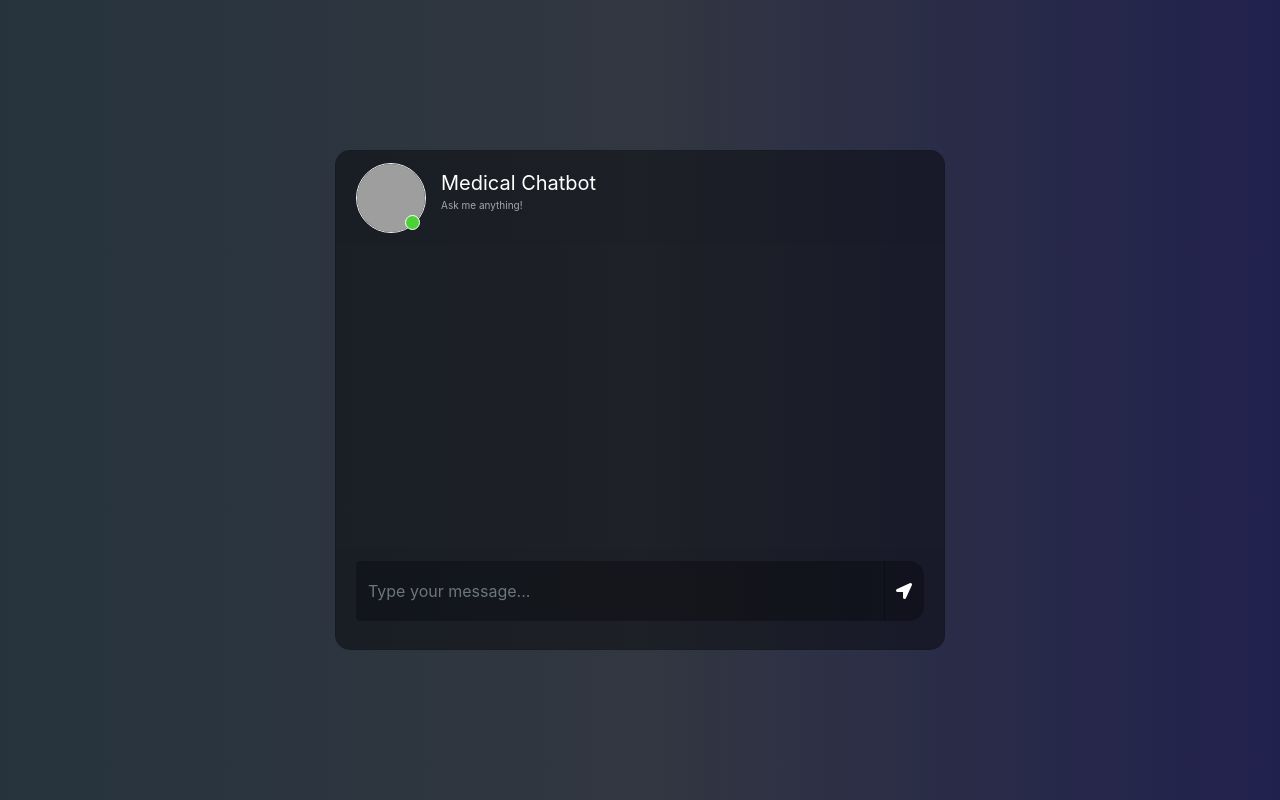
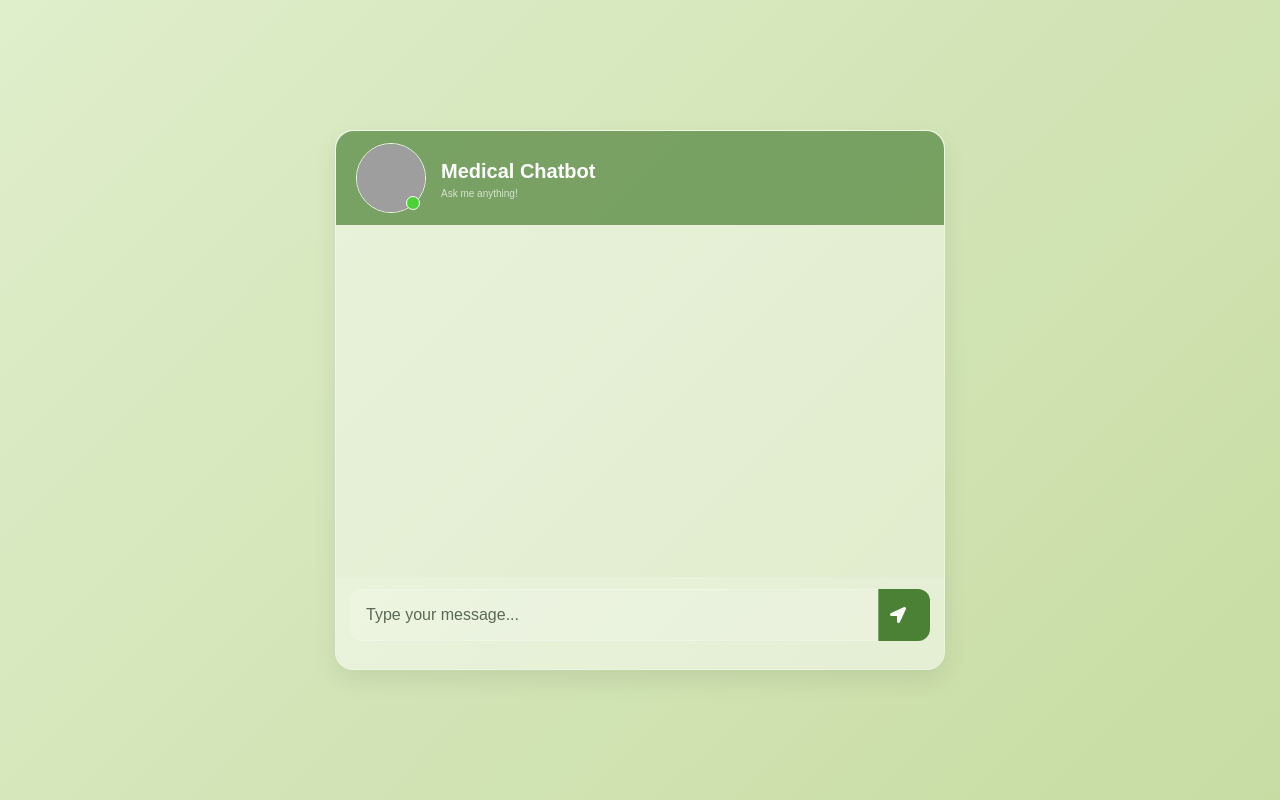
Before and after one commit to Sin7667/medical-chatbot, a Flask app: page / in a window 1280 px wide. Run offline with Flask 3, Linux system fonts and the light colour scheme; data that the repository does not hold is empty; some libraries are stand-ins or nearby versions; grey boxes are pictures that could not be loaded.

Commit message:
feat: implement chat message storage and retrieval with SQLite

```diff
--- a/app.py
+++ b/app.py
@@ -1,4 +1,4 @@
-from flask import Flask, render_template, jsonify, request
+from flask import Flask, render_template, request, session
 from src.helpers import download_hugging_face_embeddings
 from langchain_pinecone import PineconeVectorStore
 from langchain_openai import ChatOpenAI
@@ -8,35 +8,79 @@ from langchain_core.prompts import ChatPromptTemplate
 from dotenv import load_dotenv
 from src.prompt import *
 import os
-
+import sqlite3
+import uuid
+from pathlib import Path
 
 app = Flask(__name__)
+app.secret_key = "development-secret-key"
 
+load_dotenv(Path(__file__).resolve().parents[2] / "secret" / ".env")
 
-load_dotenv()
-
-PINECONE_API_KEY=os.environ.get('PINECONE_API_KEY')
-OPENAI_API_KEY=os.environ.get('OPENAI_API_KEY')
+PINECONE_API_KEY = os.environ.get("PINECONE_API_KEY")
+OPENAI_API_KEY = os.environ.get("OPENAI_API_KEY")
 
 os.environ["PINECONE_API_KEY"] = PINECONE_API_KEY
 os.environ["OPENAI_API_KEY"] = OPENAI_API_KEY
 
+DATABASE = Path(__file__).with_name("chat_history.db")
+
+def get_db():
+    connection = sqlite3.connect(DATABASE)
+    connection.row_factory = sqlite3.Row
+    return connection
+
+def init_db():
+    with get_db() as connection:
+        connection.executescript("""
+            CREATE TABLE IF NOT EXISTS chat_messages (
+                id INTEGER PRIMARY KEY AUTOINCREMENT,
+                user_id TEXT NOT NULL,
+                role TEXT NOT NULL CHECK (role IN ('user', 'assistant')),
+                content TEXT NOT NULL,
+                created_at TEXT NOT NULL DEFAULT CURRENT_TIMESTAMP
+            );
+        """)
+
+def get_user_id():
+    if "user_id" not in session:
+        session["user_id"] = str(uuid.uuid4())
+    return session["user_id"]
+
+def save_message(user_id, role, content):
+    with get_db() as connection:
+        connection.execute(
+            """
+            INSERT INTO chat_messages (user_id, role, content)
+            VALUES (?, ?, ?)
+            """,
+            (user_id, role, content)
+        )
+
+def get_messages_for_user(user_id):
+    with get_db() as connection:
+        return connection.execute(
+            """
+            SELECT role, content
+            FROM chat_messages
+            WHERE user_id = ?
+            ORDER BY id
+            """,
+            (user_id,)
+        ).fetchall()
 
 embeddings = download_hugging_face_embeddings()
 
 index_name = "medical-chatbot"
-# Embed each chunk and upsert the embeddings into your Pinecone index.
 docsearch = PineconeVectorStore.from_existing_index(
     index_name=index_name,
     embedding=embeddings
 )
 
-
-
-
-retriever = docsearch.as_retriever(search_type="similarity", search_kwargs={"k":3})
+retriever = docsearch.as_retriever(search_type="similarity", search_kwargs={"k": 3})
 
 chatModel = ChatOpenAI(model="gpt-4o")
+
 prompt = ChatPromptTemplate.from_messages(
     [
         ("system", system_prompt),
@@ -47,24 +91,25 @@ prompt = ChatPromptTemplate.from_messages(
 question_answer_chain = create_stuff_documents_chain(chatModel, prompt)
 rag_chain = create_retrieval_chain(retriever, question_answer_chain)
 
-
-
 @app.route("/")
 def index():
-    return render_template('chat.html')
+    user_id = get_user_id()
+    messages = get_messages_for_user(user_id)
+    return render_template("chat.html", messages=messages)
 
+@app.route("/get", methods=["POST"])
+def chat():
+    user_id = get_user_id()
+    msg = request.form["msg"]
 
+    response = rag_chain.invoke({"input": msg})
+    answer = response["answer"]
 
-@app.route("/get", methods=["GET", "POST"])
-def chat():
-    msg = request.form["msg"]
-    input = msg
-    print(input)
-    response = rag_chain.invoke({"input": msg})
-    print("Response : ", response["answer"])
-    return str(response["answer"])
+    save_message(user_id, "user", msg)
+    save_message(user_id, "assistant", answer)
 
+    return answer
 
-
-if __name__ == '__main__':
-    app.run(host="0.0.0.0", port= 8080, debug= True)
+if __name__ == "__main__":
+    init_db()
+    app.run(host="0.0.0.0", port=8080, debug=True)
--- a/static/style.css
+++ b/static/style.css
@@ -1,223 +1,176 @@
-body,html{
+body, html {
     height: 100%;
     margin: 0;
-	background: rgb(244, 244, 245);
-   background: -webkit-linear-gradient(to right, rgb(40, 59, 34), rgb(54, 60, 70), rgb(32, 32, 43));
-	background: linear-gradient(to right, rgb(38, 51, 61), rgb(50, 55, 65), rgb(33, 33, 78));
+    background: linear-gradient(135deg, #dfeecb 0%, #c7dca3 100%);
+    font-family: Arial, sans-serif;
 }
 
-.chat{
+.chat {
     margin-top: auto;
     margin-bottom: auto;
 }
-.card{
-	height: 500px;
-	border-radius: 15px !important;
-	background-color: rgba(0,0,0,0.4) !important;
+
+.card {
+    height: 540px;
+    border-radius: 18px !important;
+    background: rgba(255, 255, 255, 0.35) !important;
+    border: 1px solid rgba(255, 255, 255, 0.4);
+    box-shadow: 0 10px 25px rgba(0, 0, 0, 0.08);
 }
-.contacts_body{
-	padding:  0.75rem 0 !important;
+
+.msg_card_body {
     overflow-y: auto;
-	white-space: nowrap;
+    padding: 18px 14px;
+    background: rgba(255, 255, 255, 0.08);
 }
-.msg_card_body{
-	overflow-y: auto;
+
+.card-header {
+    border-radius: 18px 18px 0 0 !important;
+    border-bottom: 0 !important;
+    background: rgba(75, 129, 52, 0.7);
 }
-.card-header{
-	border-radius: 15px 15px 0 0 !important;
-	border-bottom: 0 !important;
+
+.card-footer {
+    border-radius: 0 0 18px 18px !important;
+    border-top: 0 !important;
+    background: rgba(255, 255, 255, 0.2);
+    padding: 12px 14px;
 }
-.card-footer{
-border-radius: 0 0 15px 15px !important;
-	border-top: 0 !important;
+
+.type_msg {
+    background-color: rgba(255, 255, 255, 0.18) !important;
+    border: 1px solid rgba(255, 255, 255, 0.3) !important;
+    color: #1d2d1d !important;
+    height: 52px !important;
+    border-radius: 12px 0 0 12px !important;
+    padding-left: 15px;
 }
-.container{
-	align-content: center;
+
+.type_msg::placeholder {
+    color: rgba(29, 45, 29, 0.7);
 }
-.search{
-	border-radius: 15px 0 0 15px !important;
-	background-color: rgba(0,0,0,0.3) !important;
-	border:0 !important;
-	color:white !important;
+
+.type_msg:focus {
+    box-shadow: none !important;
+    outline: 0px !important;
+    border-color: rgba(75, 129, 52, 0.7) !important;
 }
-.search:focus{
-	 box-shadow:none !important;
-   outline:0px !important;
-}
-.type_msg{
-	background-color: rgba(0,0,0,0.3) !important;
-	border:0 !important;
-	color:white !important;
-	height: 60px !important;
-	overflow-y: auto;
-}
-	.type_msg:focus{
-	 box-shadow:none !important;
-   outline:0px !important;
-}
-.attach_btn{
-	border-radius: 15px 0 0 15px !important;
-	background-color: rgba(0,0,0,0.3) !important;
-	border:0 !important;
+
+.send_btn {
+    border-radius: 0 12px 12px 0 !important;
+    background-color: #4b8134 !important;
+    border: 0 !important;
     color: white !important;
     cursor: pointer;
+    width: 52px;
 }
-.send_btn{
-	border-radius: 0 15px 15px 0 !important;
-	background-color: rgba(0,0,0,0.3) !important;
-	border:0 !important;
-	color: white !important;
-	cursor: pointer;
-}
-.search_btn{
-	border-radius: 0 15px 15px 0 !important;
-	background-color: rgba(0,0,0,0.3) !important;
-	border:0 !important;
-	color: white !important;
-	cursor: pointer;
-}
-.contacts{
-	list-style: none;
-	padding: 0;
-}
-.contacts li{
-	width: 100% !important;
-	padding: 5px 10px;
-	margin-bottom: 15px !important;
-}
-.active{
-	background-color: rgba(0,0,0,0.3);
-}
-.user_img{
+
+.user_img {
     height: 70px;
     width: 70px;
-	border:1.5px solid #f5f6fa;
+    border: 1.5px solid rgba(255,255,255,0.9);
+}
 
-}
-.user_img_msg{
+.user_img_msg {
     height: 40px;
     width: 40px;
-	border:1.5px solid #f5f6fa;
+    border: 1.5px solid rgba(255,255,255,0.9);
+}
 
-}
-.img_cont{
+.img_cont {
     position: relative;
     height: 70px;
     width: 70px;
 }
-.img_cont_msg{
+
+.img_cont_msg {
     height: 40px;
     width: 40px;
 }
-.online_icon{
+
+.online_icon {
     position: absolute;
-	height: 15px;
-	width:15px;
+    height: 14px;
+    width: 14px;
     background-color: #4cd137;
     border-radius: 50%;
     bottom: 0.2em;
     right: 0.4em;
-	border:1.5px solid white;
+    border: 1.5px solid white;
 }
-.offline{
-	background-color: #c23616 !important;
-}
-.user_info{
+
+.user_info {
     margin-top: auto;
     margin-bottom: auto;
     margin-left: 15px;
 }
-.user_info span{
+
+.user_info span {
     font-size: 20px;
     color: white;
+    font-weight: 600;
 }
-.user_info p{
+
+.user_info p {
     font-size: 10px;
-	color: rgba(255,255,255,0.6);
+    color: rgba(255,255,255,0.7);
+    margin: 0;
 }
-.video_cam{
-	margin-left: 50px;
-	margin-top: 5px;
-}
-.video_cam span{
-	color: white;
-	font-size: 20px;
-	cursor: pointer;
-	margin-right: 20px;
-}
-.msg_cotainer{
+
+.msg_cotainer {
     margin-top: auto;
     margin-bottom: auto;
     margin-left: 10px;
-	border-radius: 25px;
-	background-color: rgb(82, 172, 255);
-	padding: 10px;
+    border-radius: 18px 18px 18px 6px;
+    background: linear-gradient(135deg, #5fa8ff, #4a8ee8);
+    color: white;
+    padding: 12px 14px;
     position: relative;
+    max-width: 75%;
+    box-shadow: 0 4px 10px rgba(74, 142, 232, 0.25);
 }
-.msg_cotainer_send{
+
+.msg_cotainer_send {
     margin-top: auto;
     margin-bottom: auto;
     margin-right: 10px;
-	border-radius: 25px;
-	background-color: #58cc71;
-	padding: 10px;
+    border-radius: 18px 18px 6px 18px;
+    background: linear-gradient(135deg, #65c76e, #43a55a);
+    color: white;
+    padding: 12px 14px;
     position: relative;
+    max-width: 75%;
+    box-shadow: 0 4px 10px rgba(67, 165, 90, 0.2);
 }
-.msg_time{
+
+.msg_time,
+.msg_time_send {
     position: absolute;
-	left: 0;
     bottom: -15px;
-	color: rgba(255,255,255,0.5);
+    color: rgba(45, 45, 45, 0.55);
     font-size: 10px;
 }
-.msg_time_send{
-	position: absolute;
-	right:0;
-	bottom: -15px;
-	color: rgba(255,255,255,0.5);
-	font-size: 10px;
+
+.msg_time {
+    left: 10px;
 }
-.msg_head{
-	position: relative;
+
+.msg_time_send {
+    right: 10px;
 }
-#action_menu_btn{
-	position: absolute;
-	right: 10px;
-	top: 10px;
-	color: white;
-	cursor: pointer;
-	font-size: 20px;
+
+#messageFormeight {
+    display: flex;
+    flex-direction: column;
+    gap: 8px;
 }
-.action_menu{
-	z-index: 1;
-	position: absolute;
-	padding: 15px 0;
-	background-color: rgba(0,0,0,0.5);
-	color: white;
-	border-radius: 15px;
-	top: 30px;
-	right: 15px;
-	display: none;
+
+@media (max-width: 576px) {
+    .card {
+        height: 100vh;
+        border-radius: 0 !important;
     }
-.action_menu ul{
-	list-style: none;
-	padding: 0;
-	margin: 0;
-}
-.action_menu ul li{
-	width: 100%;
-	padding: 10px 15px;
-	margin-bottom: 5px;
-}
-.action_menu ul li i{
-	padding-right: 10px;
-}
-.action_menu ul li:hover{
-	cursor: pointer;
-	background-color: rgba(0,0,0,0.2);
-}
-@media(max-width: 576px){
-	.contacts_card{
-	margin-bottom: 15px !important;
+    .msg_cotainer, .msg_cotainer_send {
+        max-width: 85%;
     }
 }
--- a/templates/chat.html
+++ b/templates/chat.html
@@ -9,9 +9,8 @@
         <link rel="stylesheet" href="https://stackpath.bootstrapcdn.com/bootstrap/4.1.3/css/bootstrap.min.css" integrity="sha384-MCw98/SFnGE8fJT3GXwEOngsV7Zt27NXFoaoApmYm81iuXoPkFOJwJ8ERdknLPMO" crossorigin="anonymous">
         <link rel="stylesheet" href="https://use.fontawesome.com/releases/v5.5.0/css/all.css" integrity="sha384-B4dIYHKNBt8Bc12p+WXckhzcICo0wtJAoU8YZTY5qE0Id1GSseTk6S+L3BlXeVIU" crossorigin="anonymous">
         <script src="https://ajax.googleapis.com/ajax/libs/jquery/3.3.1/jquery.min.js"></script>
-		<link rel="stylesheet" type="text/css" href="{{ url_for('static', filename='style.css')}}"/>
+        <link rel="stylesheet" type="text/css" href="{{ url_for('static', filename='style.css') }}">
     </head>
-
 
     <body>
         <div class="container-fluid h-100">
@@ -22,7 +21,6 @@
                             <div class="d-flex bd-highlight">
                                 <div class="img_cont">
                                     <img src="https://cdn-icons-png.flaticon.com/512/387/387569.png" class="rounded-circle user_img">
-									<!-- <img src="https://www.prdistribution.com/spirit/uploads/pressreleases/2019/newsreleases/d83341deb75c4c4f6b113f27b1e42cd8-chatbot-florence-already-helps-thousands-of-patients-to-remember-their-medication.png" class="rounded-circle user_img"> -->
                                     <span class="online_icon"></span>
                                 </div>
                                 <div class="user_info">
@@ -31,15 +29,40 @@
                                 </div>
                             </div>
                         </div>
+
                         <div id="messageFormeight" class="card-body msg_card_body">
+                            {% for message in messages %}
+                                {% if message["role"] == "user" %}
+                                    <div class="d-flex justify-content-end mb-4">
+                                        <div class="msg_cotainer_send">
+                                            {{ message["content"] }}
+                                            <span class="msg_time_send">user</span>
+                                        </div>
+                                        <div class="img_cont_msg">
+                                            <img src="https://i.ibb.co/d5b84Xw/Untitled-design.png" class="rounded-circle user_img_msg">
+                                        </div>
+                                    </div>
+                                {% else %}
+                                    <div class="d-flex justify-content-start mb-4">
+                                        <div class="img_cont_msg">
+                                            <img src="https://cdn-icons-png.flaticon.com/512/387/387569.png" class="rounded-circle user_img_msg">
+                                        </div>
+                                        <div class="msg_cotainer">
+                                            {{ message["content"] }}
+                                            <span class="msg_time">bot</span>
+                                        </div>
+                                    </div>
+                                {% endif %}
+                            {% endfor %}
+                        </div>
 
-
-						</div>
                         <div class="card-footer">
                             <form id="messageArea" class="input-group">
-                                <input type="text" id="text" name="msg" placeholder="Type your message..." autocomplete="off" class="form-control type_msg" required/>
+                                <input type="text" id="text" name="msg" placeholder="Type your message..." autocomplete="off" class="form-control type_msg" required>
                                 <div class="input-group-append">
-									<button type="submit" id="send" class="input-group-text send_btn"><i class="fas fa-location-arrow"></i></button>
+                                    <button type="submit" id="send" class="input-group-text send_btn">
+                                        <i class="fas fa-location-arrow"></i>
+                                    </button>
                                 </div>
                             </form>
                         </div>
@@ -54,17 +77,18 @@
                     const date = new Date();
                     const hour = date.getHours();
                     const minute = date.getMinutes();
-					const str_time = hour+":"+minute;
+                    const str_time = hour + ":" + minute;
+
                     var rawText = $("#text").val();
 
-					var userHtml = '<div class="d-flex justify-content-end mb-4"><div class="msg_cotainer_send">' + rawText + '<span class="msg_time_send">'+ str_time + '</span></div><div class="img_cont_msg"><img src="https://i.ibb.co/d5b84Xw/Untitled-design.png" class="rounded-circle user_img_msg"></div></div>';
+                    var userHtml = '<div class="d-flex justify-content-end mb-4"><div class="msg_cotainer_send">' + rawText + '<span class="msg_time_send">' + str_time + '</span></div><div class="img_cont_msg"><img src="https://i.ibb.co/d5b84Xw/Untitled-design.png" class="rounded-circle user_img_msg"></div></div>';
 
                     $("#text").val("");
                     $("#messageFormeight").append(userHtml);
 
                     $.ajax({
                         data: {
-							msg: rawText,
+                            msg: rawText
                         },
                         type: "POST",
                         url: "/get",
@@ -72,10 +96,10 @@
                         var botHtml = '<div class="d-flex justify-content-start mb-4"><div class="img_cont_msg"><img src="https://cdn-icons-png.flaticon.com/512/387/387569.png" class="rounded-circle user_img_msg"></div><div class="msg_cotainer">' + data + '<span class="msg_time">' + str_time + '</span></div></div>';
                         $("#messageFormeight").append($.parseHTML(botHtml));
                     });
+
                     event.preventDefault();
                 });
             });
         </script>
-
     </body>
 </html>
```
Also changed, not shown: 1 other file. Lines whose indentation alone changed are shown as unchanged.
